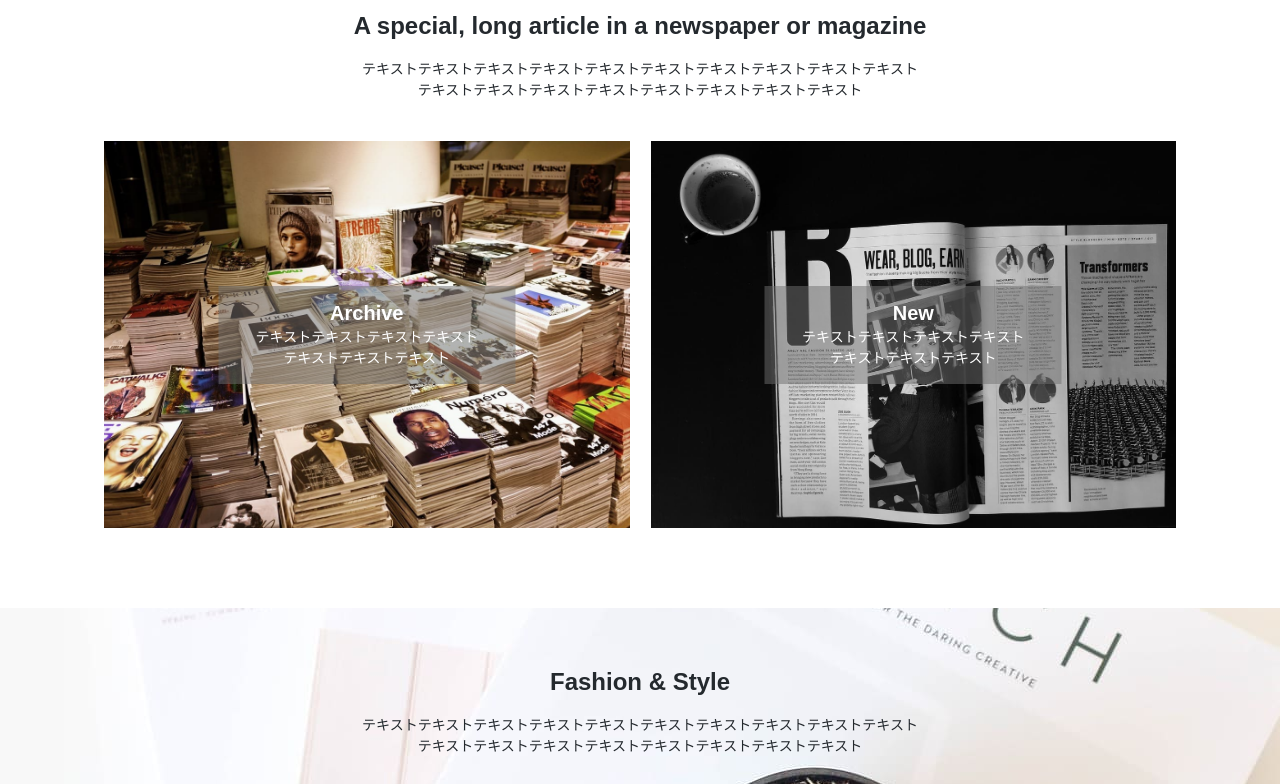
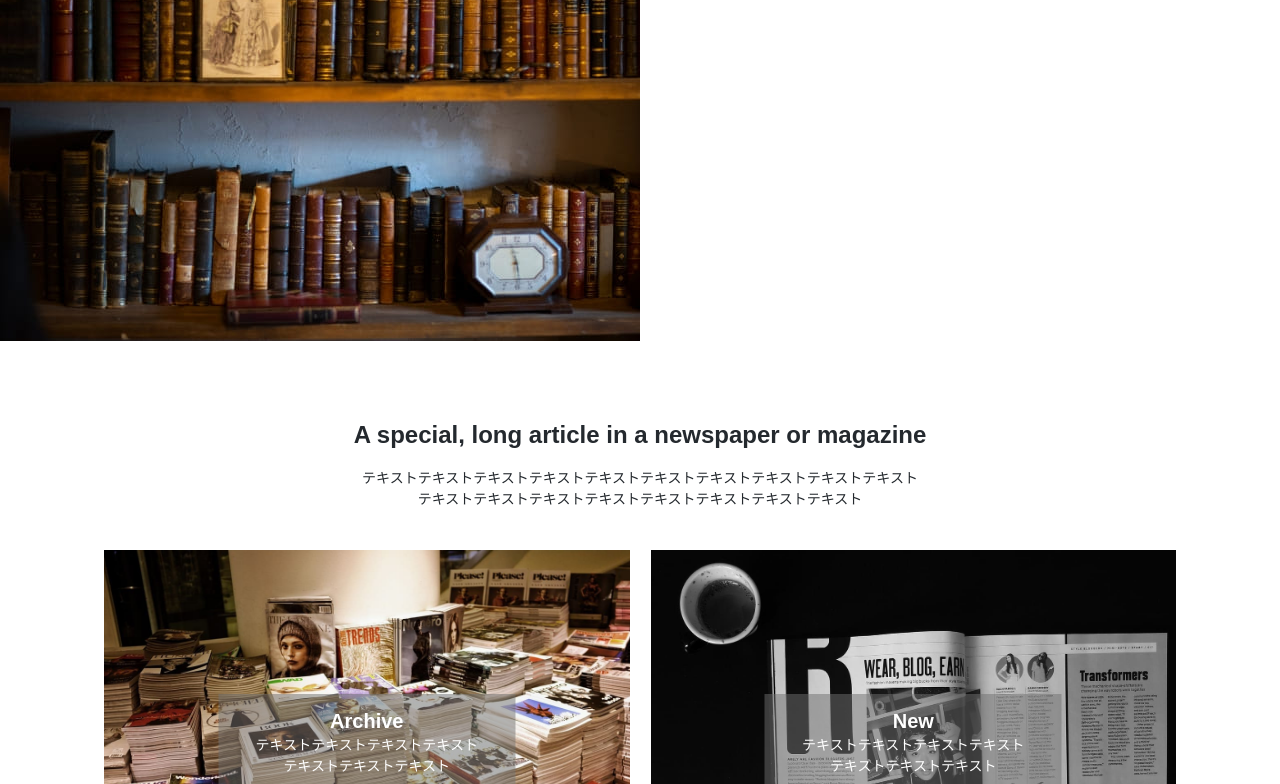
Before and after one commit to mariit12321/testweb_saki_review, a plain HTML site: page index.html in a window 1280 px wide. Shown: the part 86-870 px from the top of the page. Drawn offline with Linux system fonts and the light colour scheme.

Commit message:
Update index.html

```diff
--- a/index.html
+++ b/index.html
@@ -29,7 +29,7 @@
 <body>
 <!-- ヘッダー -->
 <header>
-  <img src="mainvisual.jpg" class="testweb_saki_review/mainvisual" alt="メイン画像">
+  <img src="testweb_saki_review/mainvisual.jpg" class="testweb_saki_review/mainvisual" alt="メイン画像">
   <a href="#"><img src="testweb_saki_review/logo.svg" alt="ロゴ画像"></a>
 </header>
 
```
